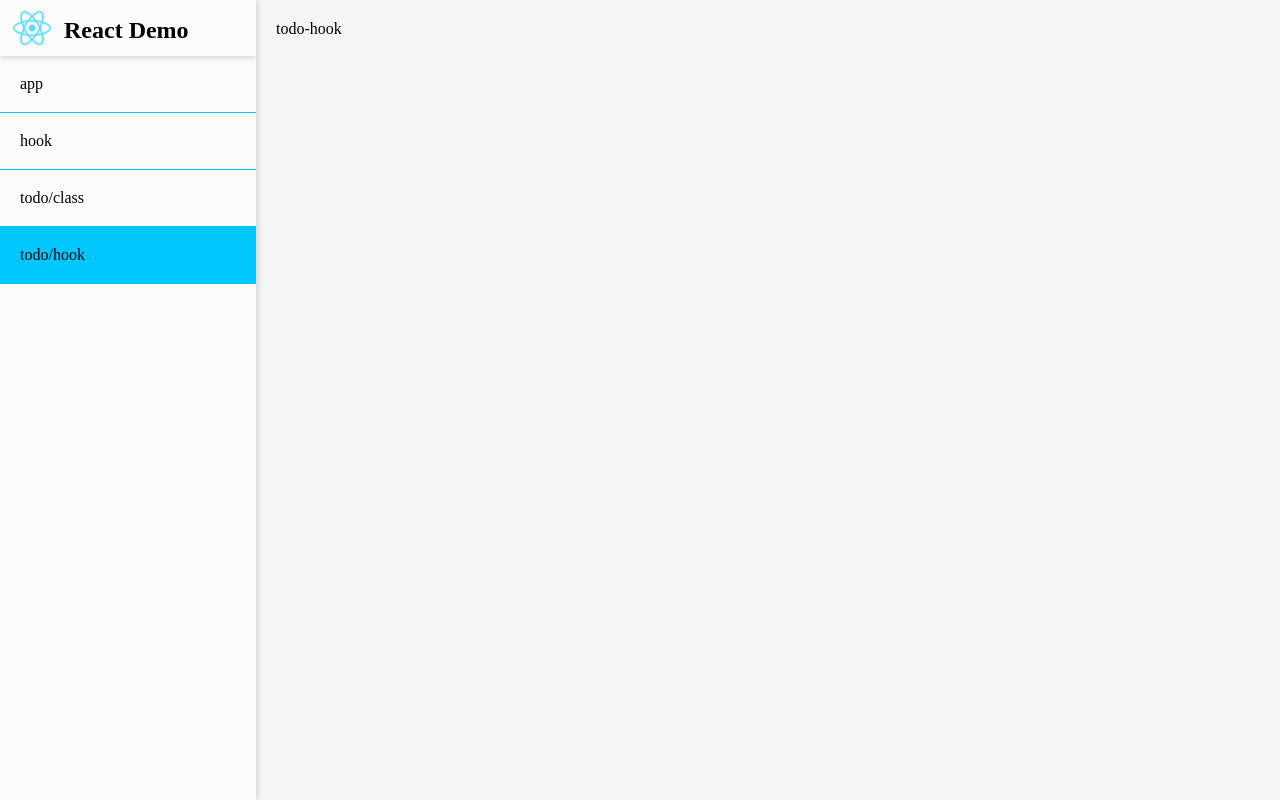
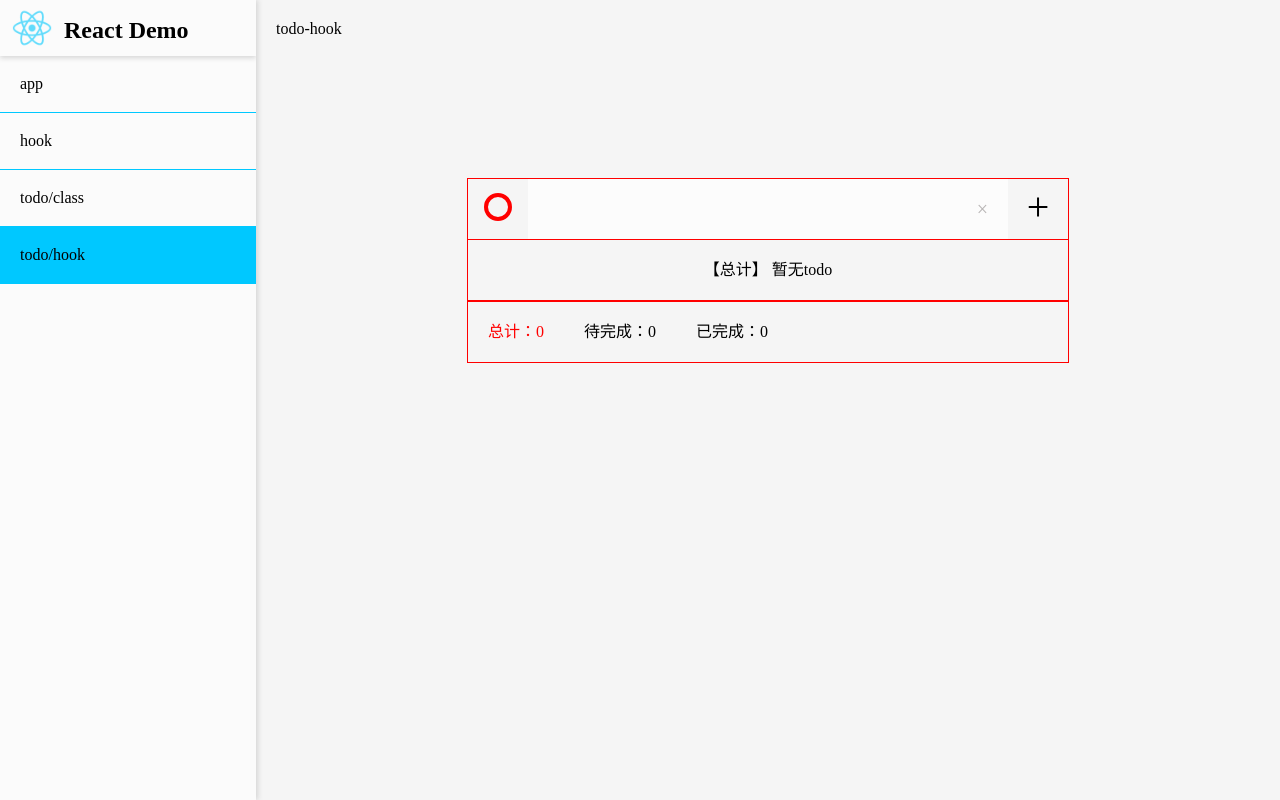
Before and after one commit to gongchengxiang/react-60w, a React (Create React App) app: page /todo/hook in a window 1280 px wide. Built offline with nearby package versions, Linux system fonts and the light colour scheme.

Commit message:
hook todo

```diff
--- /dev/null
+++ b/src/common/test/importTest.js
@@ -0,0 +1,10 @@
+const a = 1;
+if (a > 0) {
+  const getM = async () => {
+    const M = await import('./esModuleTest');
+    console.log(M);
+  };
+  setTimeout(() => {
+    getM();
+  }, 3000);
+}
--- /dev/null
+++ b/src/components/LazyComp.jsx
@@ -0,0 +1,3 @@
+export default function LazyComp() {
+  return 'LazyComp';
+}
--- a/src/hooks/useLocalStorage.js
+++ b/src/hooks/useLocalStorage.js
@@ -2,6 +2,7 @@ import {useState, useEffect} from 'react';
 
 export default function useLocalStorage(defalut = {}) {
   const [obj, setObj] = useState(defalut);
+
   useEffect(() => {
     const localMap = {};
     Object.keys(localStorage).forEach((key) => {
@@ -10,12 +11,16 @@ export default function useLocalStorage(defalut = {}) {
     const newMap = {
       ...localMap,
       ...obj,
+      _init: true,
     };
     Object.keys(newMap).forEach((key) => {
-      localStorage.setItem(key, newMap[key] || '');
+      if (key !== '_init') {
+        localStorage.setItem(key, newMap[key] || '');
+      }
     });
     setObj(newMap);
   }, []);
+
   const setItem = (key, value) => {
     localStorage.setItem(key, value);
     setObj({
--- a/src/index.jsx
+++ b/src/index.jsx
@@ -1,3 +1,4 @@
+import './common/test';
 import React from 'react';
 import ReactDOM from 'react-dom/client';
 import AppRouter from './router/AppRouter';
--- a/src/pages/App/App.jsx
+++ b/src/pages/App/App.jsx
@@ -3,6 +3,7 @@ import TabTest from './TabTest';
 import ContextTest from './Context';
 import './App.scss';
 import Divider from '../../components/Divider';
+import LazyTest from './LazyTest';
 
 function App() {
   const appName = 'react-test';
@@ -22,6 +23,9 @@ function App() {
       <TabTest />
       <Divider />
       <ContextTest />
+      <br />
+      <LazyTest />
+
     </div>
   );
 }
--- /dev/null
+++ b/src/pages/App/LazyTest.jsx
@@ -0,0 +1,18 @@
+import {lazy, Suspense} from 'react';
+
+const LazyComp = lazy(async () => new Promise((resolve) => {
+  setTimeout(() => {
+    resolve(import('../../components/LazyComp'));
+  }, 3000);
+}));
+
+export default function LazyTest() {
+  return (
+    <div>
+      <h5>LazyTest</h5>
+      <Suspense fallback={<div>loading...</div>}>
+        <LazyComp />
+      </Suspense>
+    </div>
+  );
+}
--- a/src/pages/Todo/TodoClass/TodoClass.jsx
+++ b/src/pages/Todo/TodoClass/TodoClass.jsx
@@ -1,5 +1,4 @@
 import React from 'react';
-import useLocalStorage from '../../../hooks/useLocalStorage';
 import getCurrentId from '../../../common/util';
 
 export default class TodoClass extends React.Component {
@@ -18,6 +17,7 @@ export default class TodoClass extends React.Component {
       const todoList = JSON.parse(todoListStr);
       this.setState({
         todoList,
+        checkAll: !!todoList.find((e) => e.status === 'completed'),
       });
     }
   }
--- a/src/pages/Todo/TodoHook/TodoHook.jsx
+++ b/src/pages/Todo/TodoHook/TodoHook.jsx
@@ -1,3 +1,211 @@
-export default function TodoClass() {
-  return 'todo-hook';
+import {useEffect, useState} from 'react';
+import useLocalStorage from '../../../hooks/useLocalStorage';
+import getCurrentId from '../../../common/util';
+
+export default function TodoHook() {
+  const [init, setInit] = useState(false);
+  const [data, setData] = useLocalStorage();
+
+  const [title] = useState('todo-hook');
+  const [todoList, setTodoList] = useState([]);
+  const [checkAll, setCheckAll] = useState(false);
+  const [inputValue, setInputValue] = useState('');
+  const [errMsg, setErrMsg] = useState('');
+  const [currentType, setCurrentType] = useState('all');
+
+  useEffect(() => {
+    if (data._init && !init) {
+      const localTodo = JSON.parse(data.todoList || null) || [];
+      setTodoList(localTodo);
+      setCheckAll(!!localTodo.find((e) => e.status === 'completed'));
+      setInit(true);
+    }
+  }, [data]);
+
+  useEffect(() => {
+    if (init) {
+      setData('todoList', JSON.stringify(todoList));
+    }
+  }, [todoList]);
+
+  const onInput = (e) => {
+    setInputValue(e.target.value);
+    setErrMsg('');
+  };
+
+  const clearInputValue = () => {
+    setInputValue('');
+  };
+
+  const addTodo = () => {
+    if (!inputValue) {
+      setErrMsg('请输入todo');
+      return;
+    }
+    if (todoList.find((e) => e.text === inputValue)) {
+      setErrMsg('请输入非重复todo');
+      return;
+    }
+    const newTodoList = [{text: inputValue, id: getCurrentId()}, ...todoList];
+    const currentList = {
+      all: newTodoList,
+      todo: newTodoList.filter((e) => e.status !== 'completed'),
+      completed: newTodoList.filter((e) => e.status === 'completed'),
+    }[currentType];
+
+    setTodoList(newTodoList);
+    setInputValue('');
+    setCheckAll(!!currentList.find((e) => e.status === 'completed'));
+  };
+
+  const clearTodo = (item) => {
+    const newTodoList = todoList.filter((e) => e !== item);
+    const currentList = {
+      all: newTodoList,
+      todo: newTodoList.filter((e) => e.status !== 'completed'),
+      completed: newTodoList.filter((e) => e.status === 'completed'),
+    }[currentType];
+
+    setTodoList(newTodoList);
+    setCheckAll(!!currentList.find((e) => e.status === 'completed'));
+  };
+
+  const checkTodo = (item) => {
+    const targetTodo = todoList.find((e) => e === item);
+    targetTodo.status = item.status === 'completed' ? 'todo' : 'completed';
+    const currentList = {
+      all: todoList,
+      todo: todoList.filter((e) => e.status !== 'completed'),
+      completed: todoList.filter((e) => e.status === 'completed'),
+    }[currentType];
+    setTodoList([...todoList]);
+    setCheckAll(!!currentList.find((e) => e.status === 'completed'));
+  };
+
+  const checkAllTodo = () => {
+    const currentList = {
+      all: todoList,
+      todo: todoList.filter((e) => e.status !== 'completed'),
+      completed: todoList.filter((e) => e.status === 'completed'),
+    }[currentType];
+    currentList.forEach((item) => {
+      const current = item;
+      current.status = checkAll ? 'todo' : 'completed';
+    });
+    setTodoList([...todoList]);
+    setCheckAll(currentList.length ? !checkAll : false);
+  };
+
+  const onKeyUp = (e) => {
+    if (e.keyCode === 13) {
+      addTodo();
+    }
+  };
+
+  const changeCurrentType = (type) => {
+    const currentList = {
+      all: todoList,
+      todo: todoList.filter((e) => e.status !== 'completed'),
+      completed: todoList.filter((e) => e.status === 'completed'),
+    }[type];
+
+    setCurrentType(type);
+    setCheckAll(!!currentList.find((e) => e.status === 'completed'));
+  };
+
+  const currentList = {
+    all: todoList,
+    todo: todoList.filter((e) => e.status !== 'completed'),
+    completed: todoList.filter((e) => e.status === 'completed'),
+  }[currentType];
+
+  const getStatisticItemClass = (type) => (`statistic-item ${
+    type === currentType ? 'active' : ''
+  }`);
+
+  return (
+    <>
+      <div>
+        {title}
+      </div>
+
+      <div className="todo">
+        {/* 错误提示 */}
+        {errMsg && <p className="err-msg">{errMsg}</p>}
+        {/* 输入框 */}
+        <div className="header">
+          <div className="check">
+            <span
+              className={`check-btn ${checkAll ? 'active' : ''}`}
+              onClick={checkAllTodo}
+            />
+          </div>
+          <input
+            type="text"
+            className={`${errMsg ? 'with-err' : ''} todo-input`}
+            value={inputValue}
+            onInput={onInput}
+            onKeyUp={onKeyUp}
+          />
+          <div className="clear-btn" onClick={clearInputValue}>×</div>
+          <div className="add-btn" onClick={addTodo}>+</div>
+        </div>
+        {/* 内容 */}
+        <ul className="content">
+          {currentList.map((item) => (
+            <li className="todo-item" key={item.id}>
+              <div className="check">
+                <span
+                  className={`check-btn ${item.status === 'completed' ? 'active' : ''}`}
+                  onClick={() => checkTodo(item)}
+                />
+              </div>
+              <div className="todo-text" title={item.text}>
+                {item.text}
+              </div>
+              <div className="delete" onClick={() => clearTodo(item)}>×</div>
+            </li>
+          ))}
+          {
+            !currentList.length && (
+              <div className="no-data-tip">
+                【
+                {{
+                  all: '总计',
+                  todo: '待完成',
+                  completed: '已完成',
+                }[currentType]}
+                】
+                暂无todo
+              </div>
+            )
+          }
+        </ul>
+        {/* 页尾统计 */}
+        <div className="footer">
+          <div
+            className={getStatisticItemClass('all')}
+            onClick={() => changeCurrentType('all')}
+          >
+            总计：
+            <span>{todoList.length}</span>
+          </div>
+          <div
+            className={getStatisticItemClass('todo')}
+            onClick={() => changeCurrentType('todo')}
+          >
+            待完成：
+            <span>{todoList.filter((e) => e.status !== 'completed').length}</span>
+          </div>
+          <div
+            className={getStatisticItemClass('completed')}
+            onClick={() => changeCurrentType('completed')}
+          >
+            已完成：
+            <span>{todoList.filter((e) => e.status === 'completed').length}</span>
+          </div>
+        </div>
+      </div>
+    </>
+  );
 }
```
Also changed, not shown: src/common/test/esModuleTest.js (renamed from src/common/esModuleTest.js, +6 -0 lines), src/common/test/index.js (added, +2 -0 lines), .eslintrc.js.
